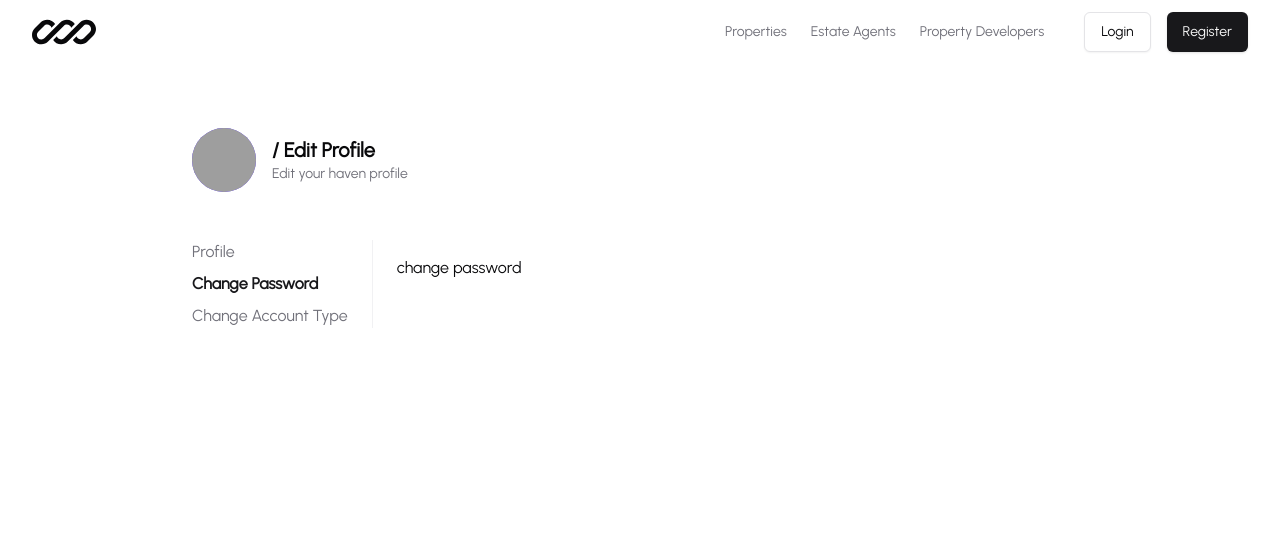
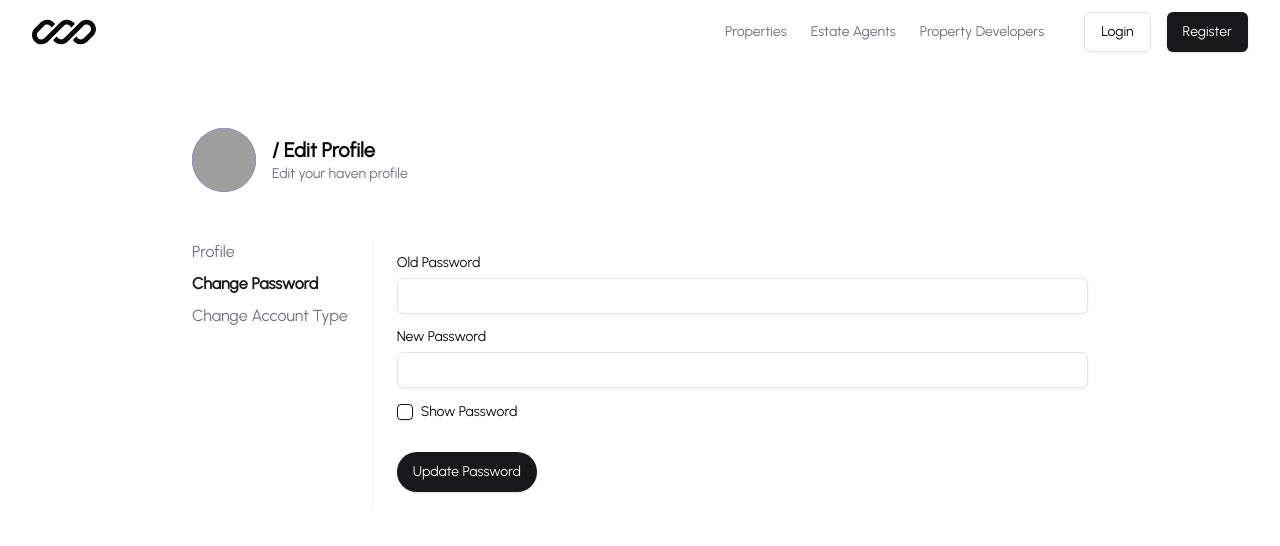
Before and after one commit to R4heem-Orekoya/haven, a Next.js app: page /dashboard/account/password in a window 1280 px wide. Shown: the top 546 px of the page. Built offline with nearby package versions, Linux system fonts and the light colour scheme; no server answers; grey boxes are pictures that could not be loaded.

Commit message:
update password functionality done

```diff
--- a/package.json
+++ b/package.json
@@ -14,6 +14,7 @@
     "@prisma/client": "^6.1.0",
     "@radix-ui/react-accordion": "^1.2.1",
     "@radix-ui/react-avatar": "^1.1.2",
+    "@radix-ui/react-checkbox": "^1.1.3",
     "@radix-ui/react-dialog": "^1.1.2",
     "@radix-ui/react-dropdown-menu": "^2.1.4",
     "@radix-ui/react-icons": "^1.3.1",
--- /dev/null
+++ b/src/actions/profile-update.ts
@@ -0,0 +1,41 @@
+"use server"
+
+import { db } from "@/lib/db";
+import { currentUser } from "@/lib/db/queries/user";
+import { changePasswordSchema, TChangePasswordSchema } from "@/lib/validators/update-profile-schema";
+import bcrypt from "bcryptjs";
+
+export const updatePasswordAction = async (data: TChangePasswordSchema) => {
+   const signedInUser = await currentUser()
+
+   if(!signedInUser || !signedInUser.email) {
+      return { error: "Unauthorised" }
+   }
+
+   const validatedData = changePasswordSchema.safeParse(data)
+
+   if(!validatedData.success) {
+      return { error: "Invalid input. Please check your data and try again." }
+   }
+
+   const { oldPassword, newPassword } = validatedData.data
+
+   const isOldPasswordCorrect = await bcrypt.compare(oldPassword, signedInUser.hashedPassword!)
+
+   if(!isOldPasswordCorrect ) {
+      return { error: "Invalid credentials. Please try again." }
+   }
+
+   const hashedNewPassword = await bcrypt.hash(newPassword, 12);
+
+   await db.user.update({
+      where: {
+         id: signedInUser.id
+      },
+      data: {
+         hashedPassword: hashedNewPassword
+      }
+   })
+
+   return { success: "Password updated successfully!" }
+}
--- a/src/app/dashboard/account/password/page.tsx
+++ b/src/app/dashboard/account/password/page.tsx
@@ -1,10 +1,80 @@
-import React from 'react'
+"use client"
+
+import { Button } from "@/components/ui/button"
+import { Input } from "@/components/ui/input"
+import { Label } from "@/components/ui/label"
+import { useForm } from "react-hook-form"
+import { changePasswordSchema, TChangePasswordSchema } from "@/lib/validators/update-profile-schema"
+import { zodResolver } from "@hookform/resolvers/zod"
+import AuthSuccess from "@/components/auth/success"
+import AuthError from "@/components/auth/error"
+import { useState } from "react"
+import { Loader2 } from "lucide-react"
+import { updatePasswordAction } from "@/actions/profile-update"
+import { toast } from "sonner"
+import { Checkbox } from "@/components/ui/checkbox"
+import { cn } from "@/lib/utils"
 
 const Page = () => {
+   const { register, handleSubmit, formState: { errors }} = useForm<TChangePasswordSchema>({
+      resolver: zodResolver(changePasswordSchema)
+   })
+   const [error, setError] = useState<string | undefined>()
+   const [success, setSuccess] = useState<string | undefined>()
+   const [isSubmitting, setIsSubmitting] = useState(false)
+
+   const [isVisible, setIsVisible] = useState(false);
+
+   const toggleVisibility = () => setIsVisible((prevState) => !prevState)
+
+   const onsubmit = async (data: TChangePasswordSchema) => {
+      setIsSubmitting(true)
+
+      updatePasswordAction(data)
+         .then((callback) => {
+            setError(callback.error)
+            setSuccess(callback.success)
+         })
+         .catch(() => {
+            toast.error("An error occurred. Please try again.")
+         })
+         .finally(() => setIsSubmitting(false))
+   }
+
    return (
-      <div>
-         change password
-      </div>
+      <form onSubmit={handleSubmit(onsubmit)} className="space-y-4">
+         <div className="grid gap-2">
+            <Label htmlFor="old_password">
+               Old Password
+            </Label>
+            <Input {...register("oldPassword")} type={isVisible ? "text" : "password"} id="old_password" className={cn({"text-xl" : !isVisible })}/>
+            {errors.oldPassword && <p className="text-red-500 text-xs">{errors.oldPassword.message}</p>}
+         </div>
+         <div className="grid gap-2">
+            <Label htmlFor="new_password">
+               New Password
+            </Label>
+            <Input {...register("newPassword")} type={isVisible ? "text" : "password"} id="new_password" className={cn({"text-xl" : !isVisible })}/>
+            {errors.newPassword && <p className="text-red-500 text-xs">{errors.newPassword.message}</p>}
+         </div>
+
+         <div className="flex items-center gap-2">
+            <Checkbox id="show_password" onCheckedChange={toggleVisibility}/>
+            <Label htmlFor="show_password" className="cursor-pointer">
+               Show Password
+            </Label>
+         </div>
+
+         <AuthSuccess message={success}/>
+         <AuthError message={error}/>
+
+         <div className="flex pt-4">
+            <Button disabled={isSubmitting} type="submit" className="rounded-3xl">
+               Update Password
+               {isSubmitting && <Loader2 className="w-4 h-4 ml-1 animate-spin"/>}
+            </Button>
+         </div>
+      </form>
    )
 }
 
--- a/src/app/dashboard/account/profile/page.tsx
+++ b/src/app/dashboard/account/profile/page.tsx
@@ -1,4 +1,5 @@
 import EditProfilePicture from "@/components/edit-profile-picture"
+import { Button } from "@/components/ui/button"
 import { Input } from "@/components/ui/input"
 import { Label } from "@/components/ui/label"
 import { Textarea } from "@/components/ui/textarea"
@@ -15,15 +16,15 @@ const Page = async () => {
          <form className="grid gap-4">
             <div className="grid gap-2">
                <Label htmlFor="name">
-                  Name
+                  Name <span className="text-red-500">*</span>
                </Label>
-               <Input className="h-8" defaultValue={signedInUser?.name!} id="name"/>
+               <Input defaultValue={signedInUser?.name!} id="name"/>
             </div>
             <div className="grid gap-2">
                <Label htmlFor="address">
                   Address
                </Label>
-               <Input className="h-8" id="address"/>
+               <Input id="address"/>
             </div>
             <div className="grid gap-2">
                <Label htmlFor="address">
@@ -34,6 +35,23 @@ const Page = async () => {
                   Brief summary of your profile
                </p>
             </div>
+            <div className="grid gap-2">
+               <Label htmlFor="personal_website">
+                  Personal Website
+               </Label>
+               <Input type="url" id="personal_website"/>
+            </div>
+            <div className="grid gap-2">
+               <Label htmlFor="schedule_url">
+                  Cal.com or Calendly URL
+               </Label>
+               <Input type="url" id="schedule_url"/>
+            </div>
+
+            <div className="flex mt-4">
+               <Button className="w-fit ml-auto rounded-3xl">Save Profile</Button>
+
+            </div>
          </form>
       </div>
    )
--- a/src/components/edit-profile-sidebar.tsx
+++ b/src/components/edit-profile-sidebar.tsx
@@ -6,6 +6,7 @@ import { usePathname } from 'next/navigation'
 
 const routes = [
    { label: "Profile", path: "profile" },
+   // { label: "Online Presence", path: "online-presence" },
    { label: "Change Password", path: "password" },
    { label: "Change Account Type", path: "account-type" },
 ]
@@ -18,7 +19,7 @@ const EditProfileSidebar = () => {
       <aside>
          <ul className='flex gap-4 sm:flex-col sm:gap-2 overflow-x-auto'>
             {routes.map((route) => (
-               <li className={cn("text-muted-foreground max-sm:text-sm hover:text-primary transition-colors duration-300", { "text-primary font-semibold": extractedPath === route.path })}>
+               <li key={route.path} className={cn("text-muted-foreground max-sm:text-sm hover:text-primary transition-colors duration-300", { "text-primary font-semibold": extractedPath === route.path })}>
                   <Link href={`${route.path}`}>
                      {route.label}
                   </Link>
--- /dev/null
+++ b/src/components/ui/checkbox.tsx
@@ -0,0 +1,29 @@
+"use client"
+
+import * as React from "react"
+import * as CheckboxPrimitive from "@radix-ui/react-checkbox"
+import { cn } from "@/lib/utils"
+import { CheckIcon } from "@radix-ui/react-icons"
+
+const Checkbox = React.forwardRef<
+  React.ElementRef<typeof CheckboxPrimitive.Root>,
+  React.ComponentPropsWithoutRef<typeof CheckboxPrimitive.Root>
+>(({ className, ...props }, ref) => (
+  <CheckboxPrimitive.Root
+    ref={ref}
+    className={cn(
+      "peer h-4 w-4 shrink-0 rounded-sm border border-primary shadow focus-visible:outline-none focus-visible:ring-1 focus-visible:ring-ring disabled:cursor-not-allowed disabled:opacity-50 data-[state=checked]:bg-primary data-[state=checked]:text-primary-foreground",
+      className
+    )}
+    {...props}
+  >
+    <CheckboxPrimitive.Indicator
+      className={cn("flex items-center justify-center text-current")}
+    >
+      <CheckIcon className="h-4 w-4" />
+    </CheckboxPrimitive.Indicator>
+  </CheckboxPrimitive.Root>
+))
+Checkbox.displayName = CheckboxPrimitive.Root.displayName
+
+export { Checkbox }
--- a/src/lib/validators/auth-schema.ts
+++ b/src/lib/validators/auth-schema.ts
@@ -25,8 +25,6 @@ export const signUpSchema = z.object({
       path: ["confirmPassword"]
    })
 
-
-
 export const signInSchema = z.object({
    email: z.string().email({message: "Enter a valid email."}),
    password: z.string().min(1, {message: "This field cannot be empty."})
--- /dev/null
+++ b/src/lib/validators/update-profile-schema.ts
@@ -0,0 +1,8 @@
+import { z } from "zod";
+
+export const changePasswordSchema = z.object({
+   oldPassword: z.string().min(1, { message: "This field cannot be empty!" }),
+   newPassword: z.string().min(8, { message: "Password should be atleast 8 characters long!" }),
+})
+
+export type TChangePasswordSchema = z.infer<typeof changePasswordSchema>
```
Also changed, not shown: 1 other file (tests, documents, lock files or other folders).
